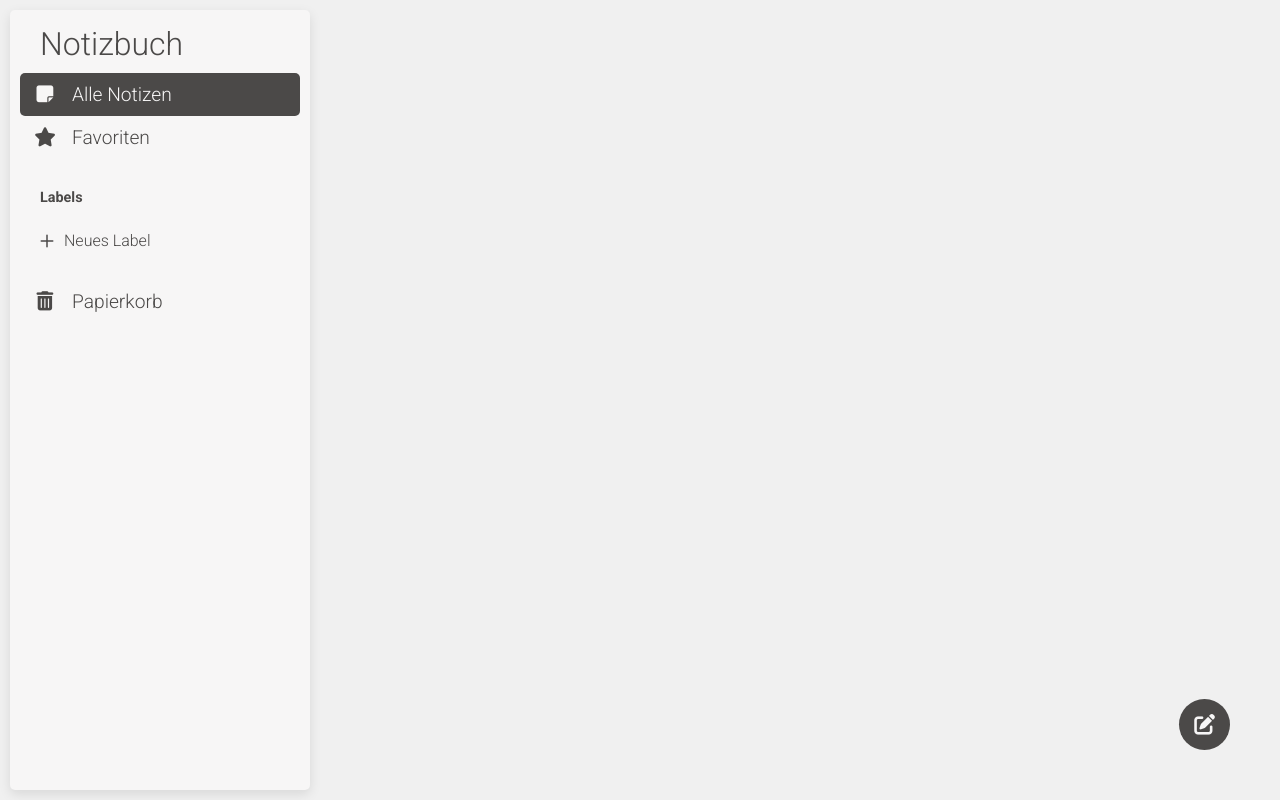
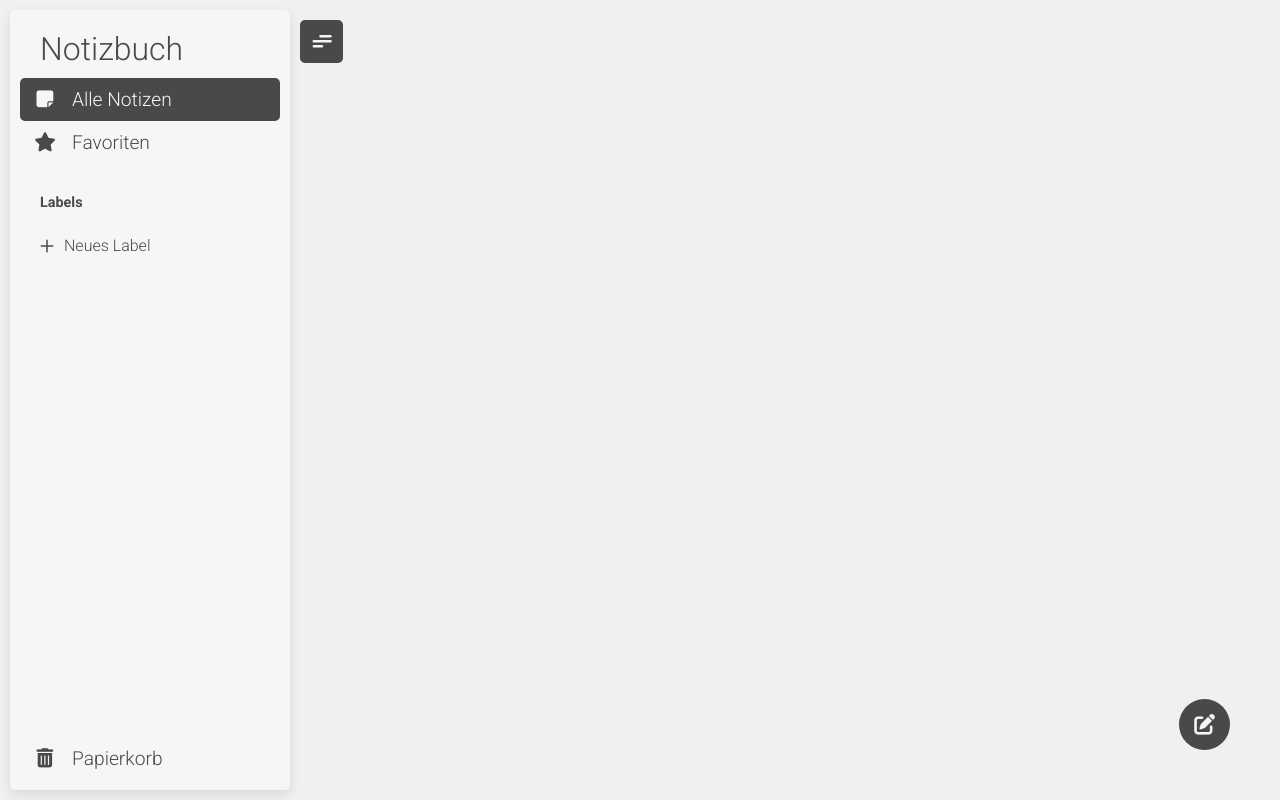
Before and after one commit to ivan-555/Notizbuch, a React (Vite) app: page / in a window 1280 px wide. Built offline with nearby package versions, Linux system fonts and the light colour scheme.

Commit message:
Sidebar responsiveness settings

```diff
--- a/src/app.module.css
+++ b/src/app.module.css
@@ -6,7 +6,7 @@
 
 .notebook h1.heading{
     position: absolute;
-    top: 20px;
+    top: 15px;
     left: 50%;
     transform: translateX(-50%);
     display: none;
@@ -31,7 +31,7 @@
     }
 
     .notebook .newNoteButton i{
-        right: 15px;
-        bottom: 15px;
+        right: 10px;
+        bottom: 10px;
     }
 }
--- a/src/components/NotesList/NotesList.module.css
+++ b/src/components/NotesList/NotesList.module.css
@@ -46,7 +46,7 @@
 /* At toggleable Sidebar */
 @media (max-width: 1145px) {
     .notesList{
-        margin-top: 75px;
+        margin-top: 65px;
     }
 
     .notesList .inner{
--- a/src/components/Sidebar/Sidebar.jsx
+++ b/src/components/Sidebar/Sidebar.jsx
@@ -37,7 +37,7 @@ const Sidebar = ({setCurrentFilter, currentFilter, kategories, setDeleteKatModal
           }
         </ul>
         <button className={styles.addLabelButton} onClick={() => {setNewKatModalStatus("open"); setSidebarStatus("closed")}}><i className="fa-regular fa-plus"></i>Neues Label</button>
-        <li onClick={(e) => {setCurrentFilter("Trash")}} className={currentFilter === "Trash" ? styles.active : ""}><i className="fa-solid fa-trash-can"></i>Papierkorb</li>
+        <li onClick={(e) => {setCurrentFilter("Trash")}} className={`${currentFilter === "Trash" ? styles.active : ""} ${styles.trashButton}`}><i className="fa-solid fa-trash-can"></i>Papierkorb</li>
     </div>
   )
 }
--- a/src/components/Sidebar/Sidebar.module.css
+++ b/src/components/Sidebar/Sidebar.module.css
@@ -5,10 +5,10 @@
     margin-right: 5px;
     border-radius: 5px;
     box-shadow: 0px 4px 12px rgba(0, 0, 0, 0.1);
-    min-width: 300px;
+    min-width: 280px;
     padding: 0 10px;
-    padding-bottom: 10px;
-    padding-top: 5px;
+    padding-bottom: 53px; /* Absolute Trash Button Space */
+    padding-top: 10px;
     display: flex;
     flex-direction: column;
     position: relative;
@@ -18,9 +18,17 @@
 .sidebar .hamburger {
     cursor: pointer;
     position: absolute;
-  right: 15px;
-  top: 15px;
+    top: 10px;
+    right: -10px;
     display: none;
+    transform: translateX(100%);
+    background: var(--dark-color);
+    border-radius: 5px;
+    width: 43px;
+    height: 43px;
+    display: flex;
+    align-items: center;
+    justify-content: center;
 }
 
 .sidebar .hamburger svg {
@@ -30,7 +38,7 @@
 
 .sidebar .hamburger .line {
     fill: none;
-  stroke: var(--dark-color);
+    stroke: var(--light-color);
     stroke-linecap: round;
     stroke-linejoin: round;
     stroke-width: 3;
@@ -100,7 +108,7 @@
 .sidebar .filters .deleteButton{
     font-size: .9rem;
     position: absolute;
-    right: 10px;
+    right: 5px;
     cursor: pointer;
 }
 
@@ -112,6 +120,13 @@
     gap: 10px;
     font-size: 1rem;
     cursor: pointer;
+}
+
+.sidebar .trashButton{
+    position: absolute;
+    bottom: 10px;
+    left: 10px;
+    right: 10px;
 }
 
 /* Sidebar Toggle */
@@ -136,18 +151,5 @@
 
     .sidebar .hamburger{
         display: block;
-        right: -15px;
-        transform: translateX(100%);
-        background: var(--dark-color);
-        border-radius: 5px;
-        width: 45px;
-        height: 45px;
-        display: flex;
-        align-items: center;
-        justify-content: center;
-    }
-
-    .sidebar .hamburger .line{
-        stroke: var(--light-color);
     }
 }
```
Lines whose indentation alone changed are shown as unchanged.
